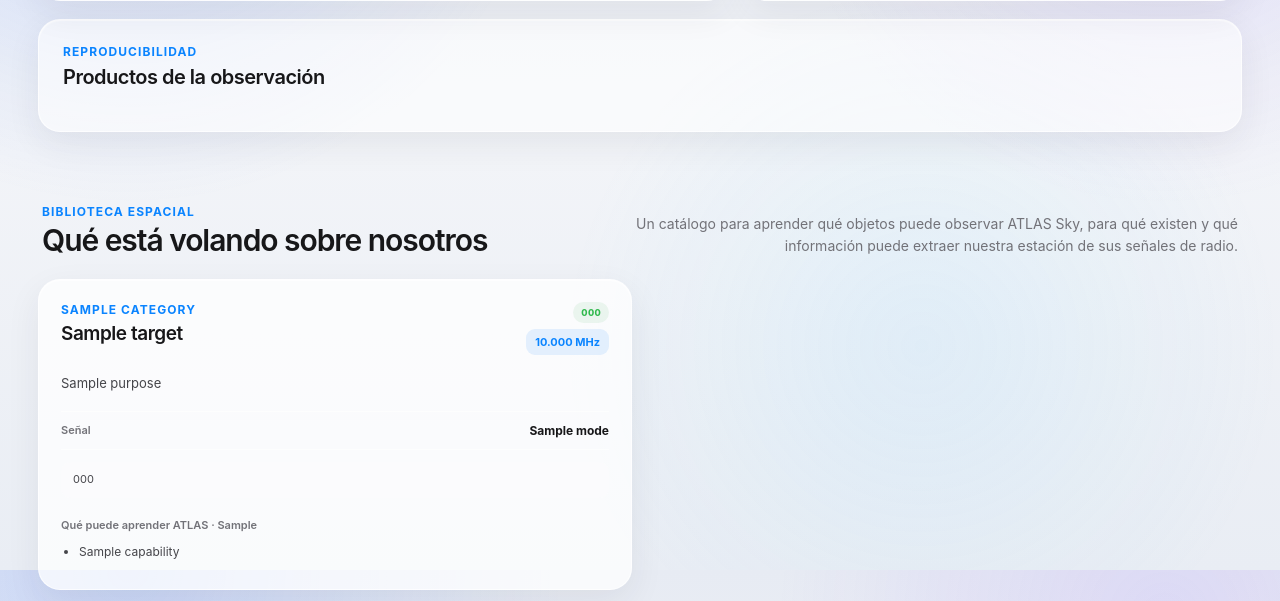
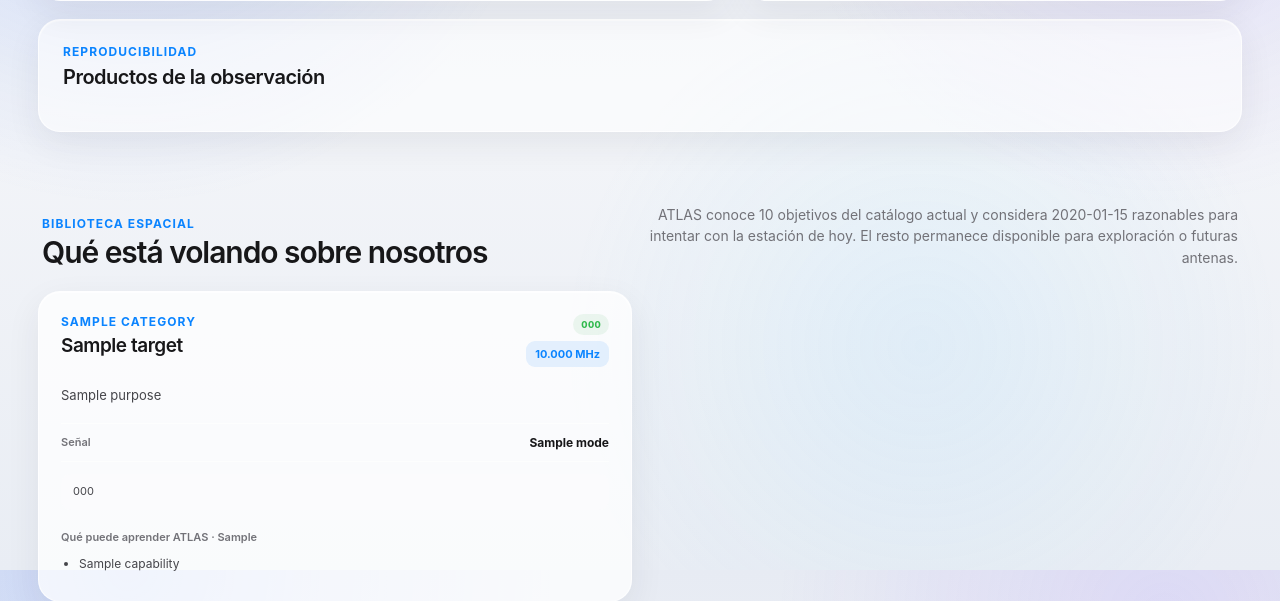
Before and after one commit to Brunor86/atlas-os, a FastAPI app: template src/atlas/api/templates/sky.html in a window 1280 px wide. Shown: the part 1830-2431 px from the top of the page. Run offline with FastAPI, Linux system fonts and the light colour scheme; the template is opened without the code that fills it: most values are stand-ins (such as "Sample title", 1, 10 or a date in 2020); parts of the project's set-up code (start-up, migrations or seed data) failed here and were passed over.

Commit message:
feat(sky): show catalog growth and current candidates

```diff
--- a/src/atlas/api/templates/sky.html
+++ b/src/atlas/api/templates/sky.html
@@ -531,9 +531,10 @@
             </div>
 
             <p>
-                Un catálogo para aprender qué objetos puede observar ATLAS Sky,
-                para qué existen y qué información puede extraer nuestra
-                estación de sus señales de radio.
+                ATLAS conoce {{ sky.catalog_targets }} objetivos del catálogo
+                actual y considera {{ sky.current_candidates }} razonables para
+                intentar con la estación de hoy. El resto permanece disponible
+                para exploración o futuras antenas.
             </p>
         </div>
 
```
